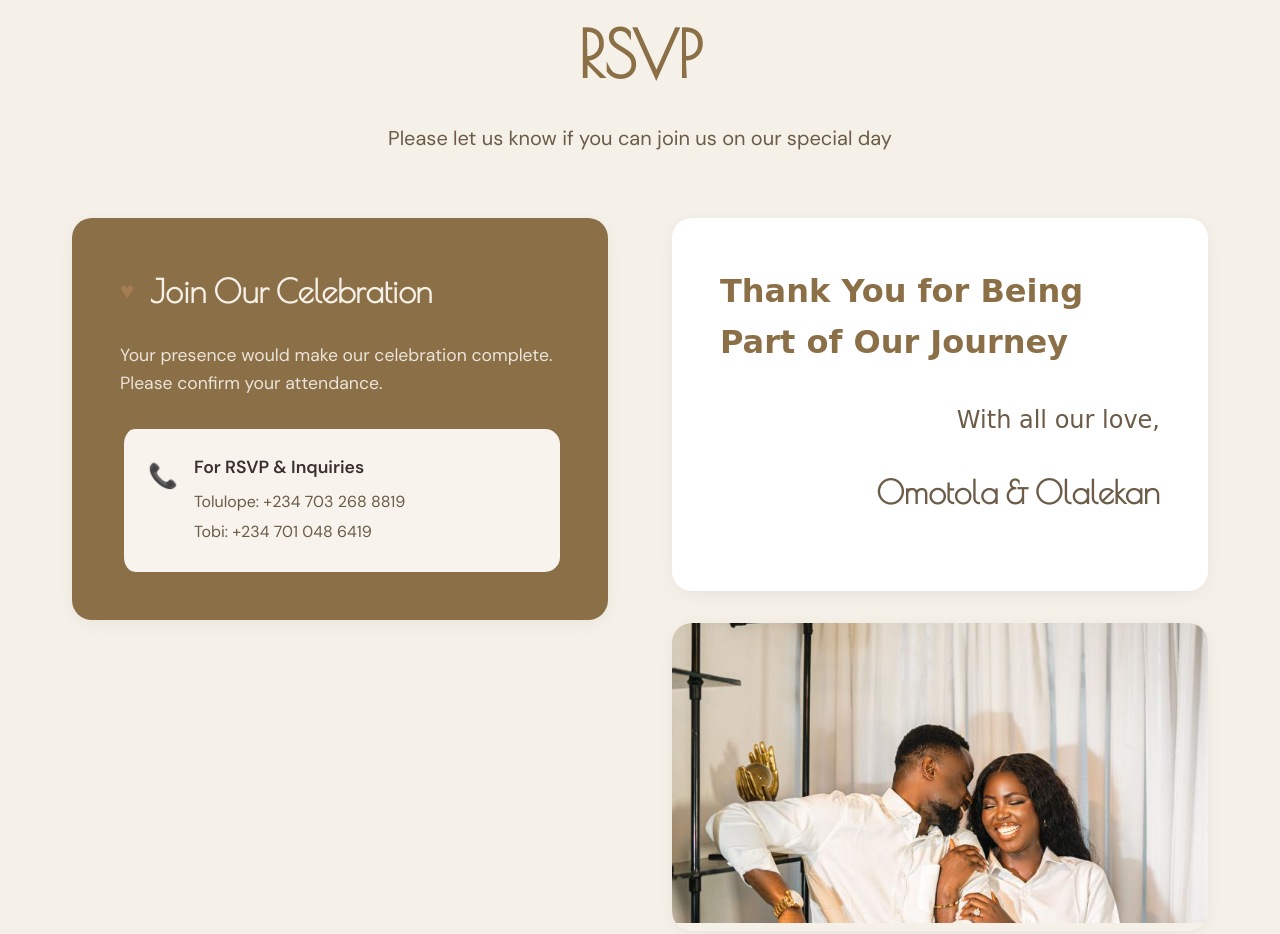
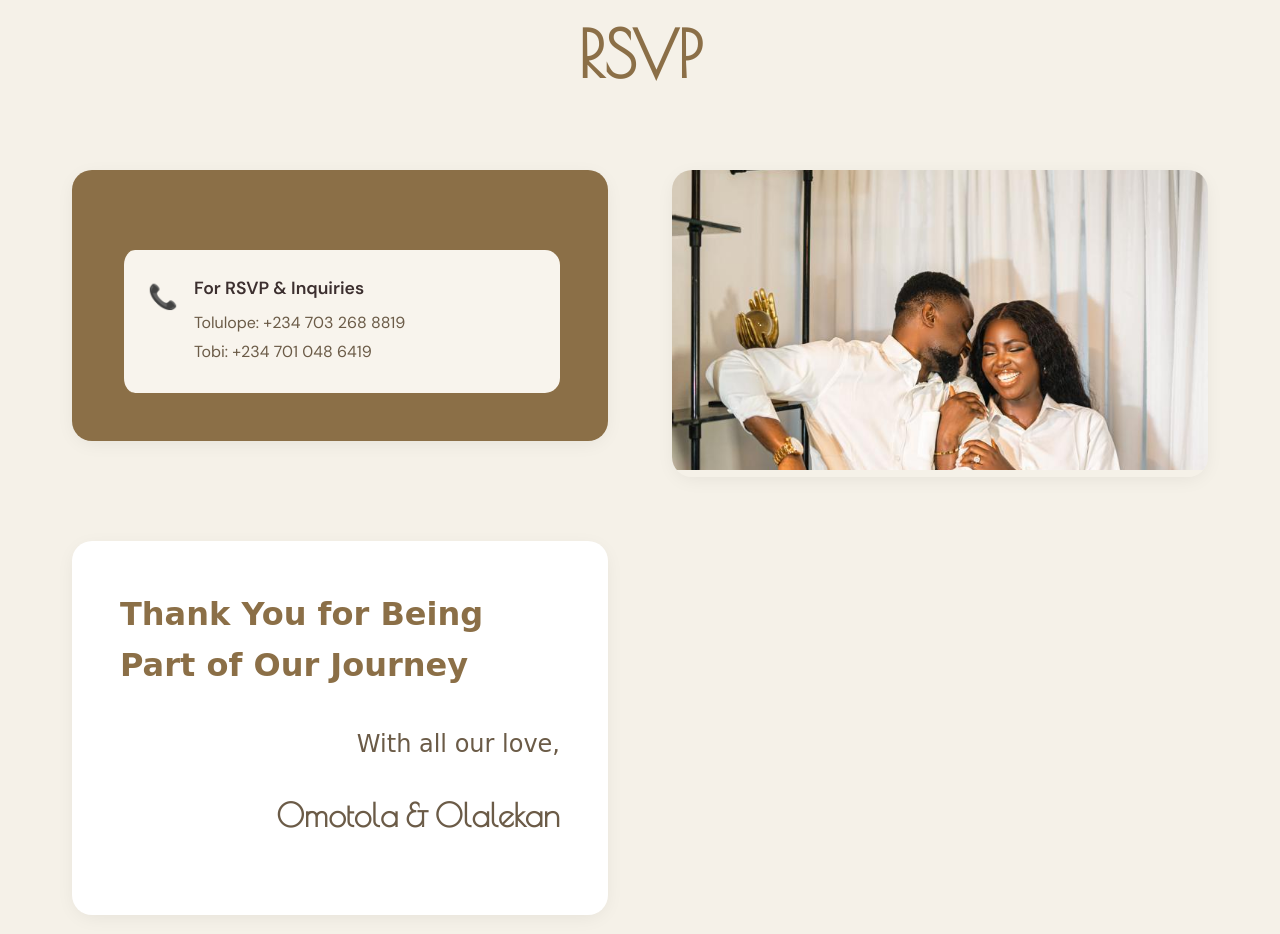
Before and after one commit to Ayomiposy/Omolola-Olalekan, a plain HTML site: page index.html in a window 1280 px wide. Shown: the part 4413-5347 px from the top of the page. Drawn offline with nearby package versions, Linux system fonts and the light colour scheme; a web font is replaced by a local one.

Commit message:
modified and uodated the rsvp arrangement

```diff
--- a/index.html
+++ b/index.html
@@ -246,22 +246,22 @@
       <div class="container">
         <div class="section-header">
           <h2 class="section-title">RSVP</h2>
-          <p class="section-subtitle">
+          <!-- <p class="section-subtitle">
             Please let us know if you can join us on our special day
-          </p>
+          </p> -->
         </div>
 
         <div class="rsvp-content">
           <!-- RSVP Form -->
           <div class="rsvp-form-container">
-            <div class="rsvp-header">
+            <!-- <div class="rsvp-header">
               <span class="heart">♥</span>
-              <h3>Join Our Celebration</h3>
+              <h3>Contact Tolu and Tobi for further enquiries</h3>
             </div>
             <p class="rsvp-text">
               Your presence would make our celebration complete. Please confirm
               your attendance.
-            </p>
+            </p> -->
 
 
             <div class="contact-info">
@@ -274,6 +274,10 @@
             </div>
           </div>
 
+          <div class="rsvp-image">
+            <img src="./assets/image4.jpg" alt="Wedding Reception" />
+          </div>
+
           <!-- Message Card -->
           <div class="rsvp-message">
             <div class="thank-you-card">
@@ -283,9 +287,7 @@
                 <p class="names">Omotola & Olalekan</p>
               </div>
             </div>
-            <div class="rsvp-image">
-              <img src="./assets/image4.jpg" alt="Wedding Reception" />
-            </div>
+
           </div>
         </div>
       </div>
```
